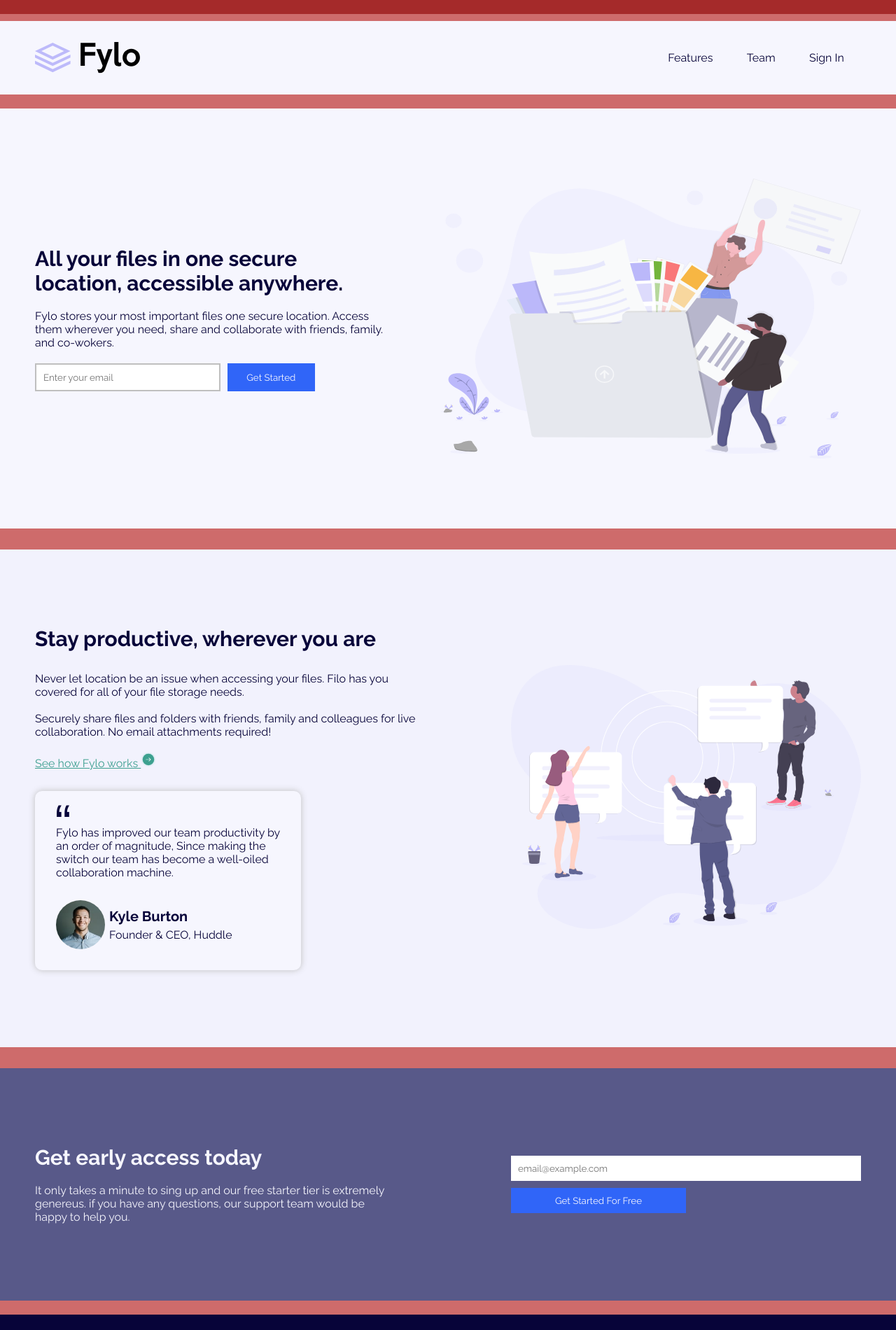
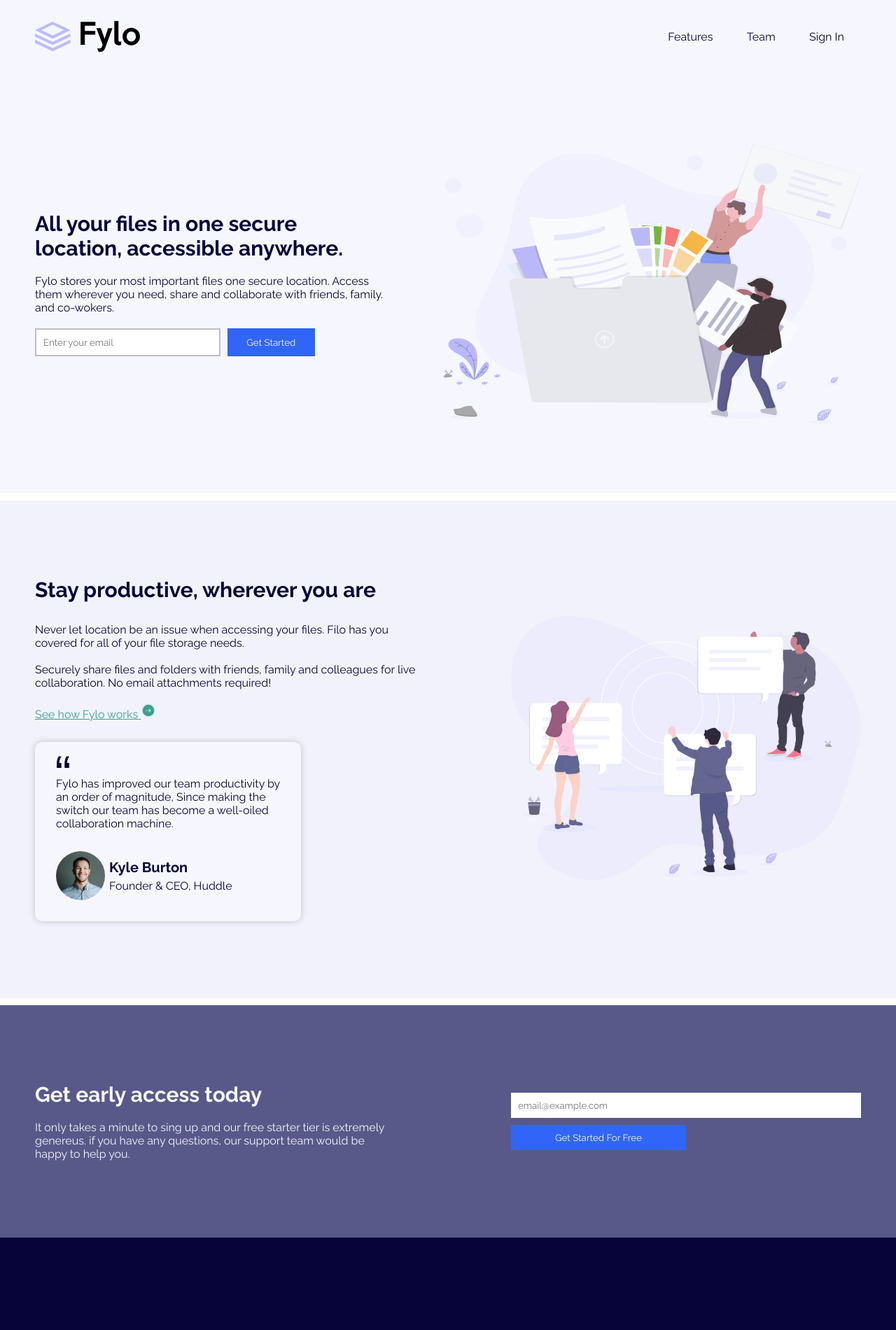
Before and after one commit to Antonmarchitec/Pagina_fylo_con_diseno_de_coumnas, a plain HTML site: page index.html in a window 1280 px wide. Shown: the top 1900 px of the page at 70% size. Drawn offline with nearby package versions, Linux system fonts and the light colour scheme.

Commit message:
Guardando grid modificada

```diff
--- a/scss/_grid.scss
+++ b/scss/_grid.scss
@@ -13,9 +13,9 @@ GRID_FOOTER
 .GRID_CONTAINER{
     width: 100%;
     max-width: 1440px;
-    padding: 20px 0px;
+    //padding: 20px 0px;
     margin: auto;
-    background: brown;
+    //background: brown;
     display: grid;
     //gap: 1em;
     grid-template-columns: repeat(2,1fr);
@@ -28,32 +28,32 @@ GRID_FOOTER
     "GRID_FOOTER          GRID_FOOTER";
 
     .GRID_HEADER{
-        padding: 10px 0px;
-        background: rgb(206, 107, 107);
+        //padding: 10px 0px;
+        //background: rgb(206, 107, 107);
         grid-area: GRID_HEADER;
     }
 
     .GRID_SECTION_ONE{
-        padding: 10px 0px;
-        background: rgb(206, 107, 107);
+        //padding: 10px 0px;
+        //background: rgb(206, 107, 107);
         grid-area: GRID_SECTION_ONE;
     }
 
     .GIRD_SECTION_TWO{
-        padding: 10px 0px;
-        background: rgb(206, 107, 107);
+        //padding: 10px 0px;
+        //background: rgb(206, 107, 107);
         grid-area: GIRD_SECTION_TWO;
     }
 
     .GRID_SECTION_THREE{
-        padding: 10px 0px;
-        background: rgb(206, 107, 107);
+        //padding: 10px 0px;
+        //background: rgb(206, 107, 107);
         grid-area: GRID_SECTION_THREE;
     }
 
     .GRID_FOOTER{
-        padding: 10px 0px;
-        background: rgb(206, 107, 107);
+        //padding: 10px 0px;
+        //background: rgb(206, 107, 107);
         grid-area: GRID_FOOTER;
     }
 }
```
Also changed, not shown: css/main.css, 1 other file.
